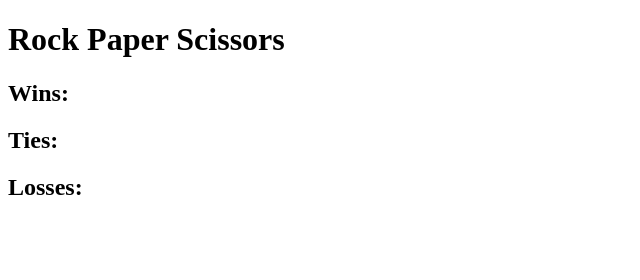
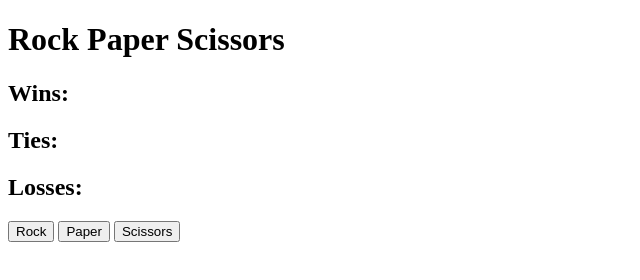
Before and after one commit to 777sgomez/project2gomez, a plain HTML site: page index.html in a window 1280 px wide. Shown: the whole page, without its empty margins (0-640 px from the left). Drawn offline with Linux system fonts and the light colour scheme.

Commit message:
Added 3 button tags containing Rock Paper Scissors with specific id and values along with a script tag to contain my js to index.html

```diff
--- a/index.html
+++ b/index.html
@@ -8,5 +8,10 @@
         <h2> Wins: <span id="userChoiceW" value="Wins"></span></h2>
         <h2> Ties: <span id="gameTies" value="Ties"></span></h2>
         <h2> Losses: <span id="computerChoiceL" value="Losses"></span></h2>
+
+        <button id="Rock" value="Rock">Rock</button>
+        <button id="Paper" value="Paper">Paper</button>
+        <button id="Scissors" value="Scissors">Scissors</button>
+        <script src="proj2.js"></script>
     </body>
 </html>
```
